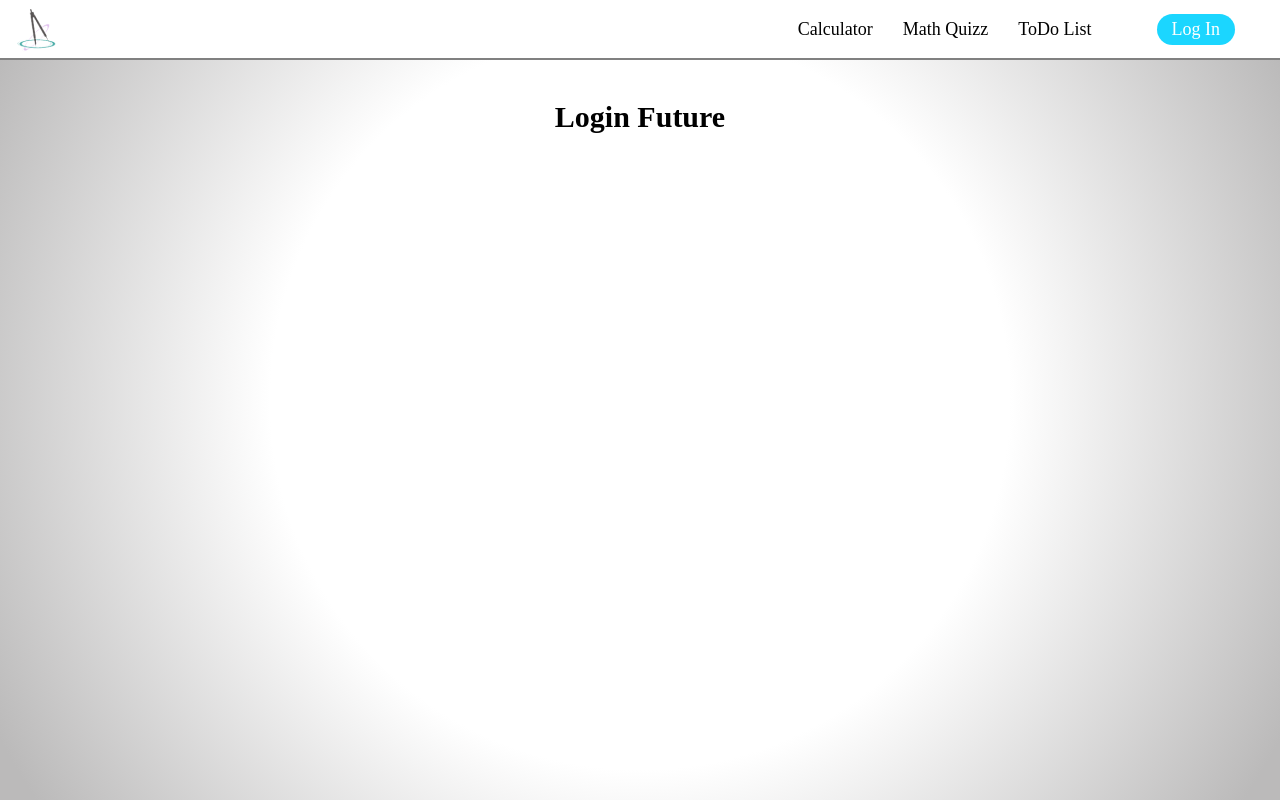
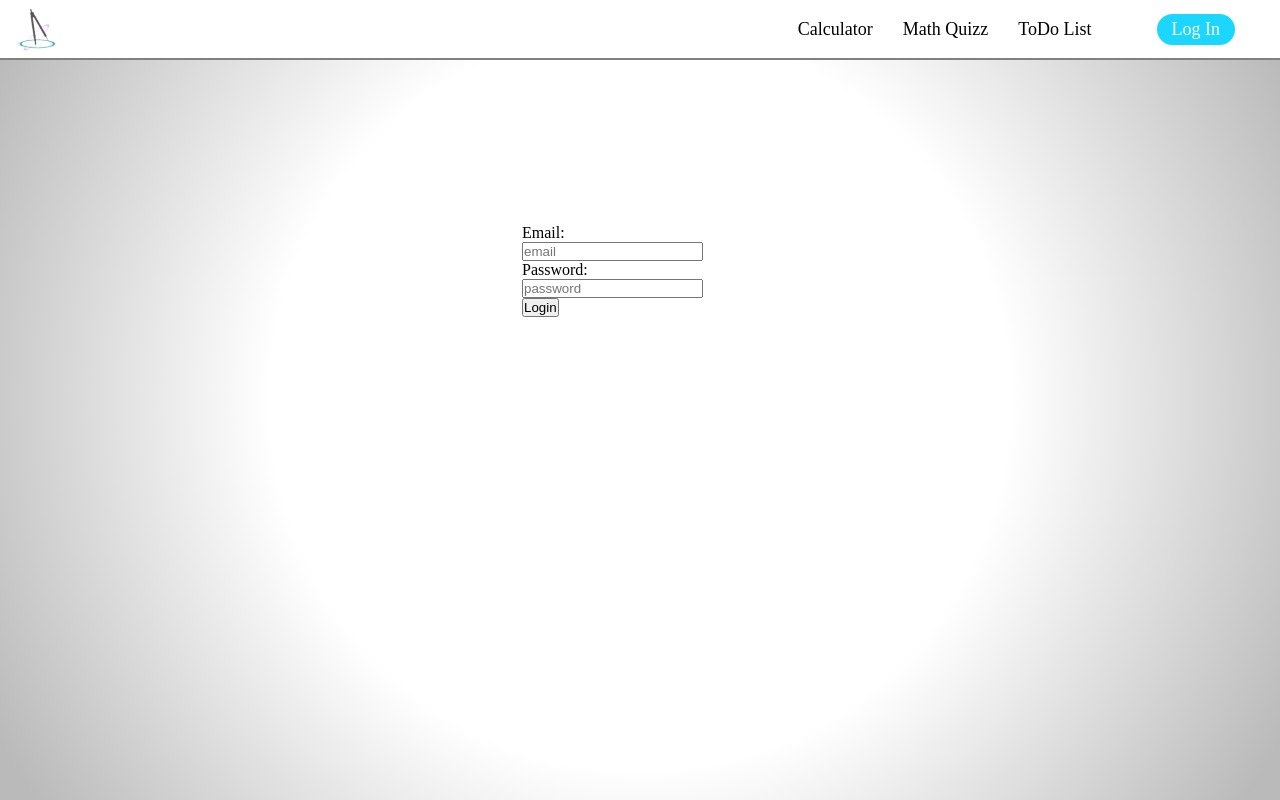
Before and after one commit to dnscrst/utility-project, a Vue app: page /login in a window 1280 px wide. Built offline with nearby package versions, Linux system fonts and the light colour scheme.

Commit message:
login-data-logic

```diff
--- a/package.json
+++ b/package.json
@@ -7,6 +7,7 @@
     "build": "vue-cli-service build"
   },
   "dependencies": {
+    "axios": "^0.27.2",
     "core-js": "^3.8.3",
     "parcel": "^2.7.0",
     "vue": "^2.6.14",
--- a/src/components/Quiz.vue
+++ b/src/components/Quiz.vue
@@ -3,7 +3,7 @@
     <header>
       <span>Correct: 0/10</span>
       <span id="answer-number">1/10</span>
-      <button>&#x2716;</button>
+      <button  @click="handleExit">&#x2716;</button>
     </header>
     <div class="question-container">
       <h2>question</h2>
@@ -45,7 +45,9 @@ export default {
   },
 
   methods: {
-
+    handleExit(){
+      this.$emit('handleExit')
+    }
   }
 }
 </script>
--- /dev/null
+++ b/src/store/api.js
@@ -0,0 +1,4 @@
+const api = {
+    login: '/api/auth/login'
+}
+export default api
--- a/src/store/index.js
+++ b/src/store/index.js
@@ -1,6 +1,6 @@
 import Vue from 'vue'
 import Vuex from 'vuex'
-
+import * as auth from '../store/modules/auth'
 Vue.use(Vuex)
 
 export default new Vuex.Store({
@@ -13,5 +13,6 @@ export default new Vuex.Store({
   actions: {
   },
   modules: {
+    auth
   }
 })
--- /dev/null
+++ b/src/store/modules/auth.js
@@ -0,0 +1,23 @@
+import api from "@/store/api";
+import axios from "axios";
+import router from "@/router";
+
+export const state = {
+    user:{}
+}
+export const actions = {
+    async login ({commit}, user) {
+        try {
+            const {data} = await axios.post(api.login, user);
+            commit('SET_USER', data);
+            await router.push('/')
+        }catch(error){
+            console.log(error)
+        }
+    }
+}
+export const mutations = {
+    SET_USER(state, user) {
+        state.user = user
+    }
+}
--- a/src/views/LoginView.vue
+++ b/src/views/LoginView.vue
@@ -1,15 +1,58 @@
 <template>
     <div class="login-page">
-        <h1>Login Future</h1>
+      <form @submit.prevent="handleLogin">
+        <label>Email:</label> <br>
+        <input
+            type="email"
+            placeholder="email"
+            v-model="user.username">
+        <br>
+        <label>Password:</label><br>
+        <input type="password"
+               placeholder="password"
+               v-model="user.password">
+        <br>
+        <button>Login</button>
+      </form>
     </div>
 </template>
 
 <script>
     export default {
-        name: 'LoginView'
+      name: 'LoginView',
+      data(){
+        return{
+          user:{
+            username:'',
+            password:''
+          }
+        }
+      },
+      methods: {
+        handleLogin() {
+          this.$store.dispatch('login', this.user)
+        }
+      }
     }
 </script>
 
 <style lang="scss">
+@import "src/styles/base-classes.scss";
+@import "src/styles/base.scss";
+.login-page{
+  display: flex;
+  justify-content: center;
+  align-items: center;
+
+  form{
+    background: white;
+    display: inline-block;
+    padding: 46px 32px;
+    margin-bottom: 60px;
+    justify-content: center;
+    width: 300px;
+    margin-top: 10%;
+  }
+}
 
 </style>
--- a/src/views/MathQuizView.vue
+++ b/src/views/MathQuizView.vue
@@ -3,6 +3,7 @@
    <button @click="handleQuiz" class="start-button">START QUIZ</button>
     <Quiz v-if="startQuiz"
           class="absolute-z"
+          @handleExit="startQuiz=false"
     />
   </div>
 
@@ -32,6 +33,10 @@ export default {
 @import "src/styles/base-classes.scss";
 @import "src/styles/base.scss";
 .start-button{
-  margin-top: 22%
+  margin-top: 18%;
+  padding: 30px 40px;
+  border: none;
+  border-radius: 5px;
+  background-color: lightblue;
 }
 </style>
--- a/vue.config.js
+++ b/vue.config.js
@@ -1,4 +1,13 @@
 const { defineConfig } = require('@vue/cli-service')
+const path = require('path')
 module.exports = defineConfig({
-  transpileDependencies: true
+  transpileDependencies: true,
+  devServer: {
+    proxy: {
+      "/api/": {
+        target: "https://quizz.testenv.ro/api/",
+        pathRewrite: { '^/api': '' }
+      }
+    }
+  }
 })
```
Also changed, not shown: 1 other file (tests, documents, lock files or other folders).
